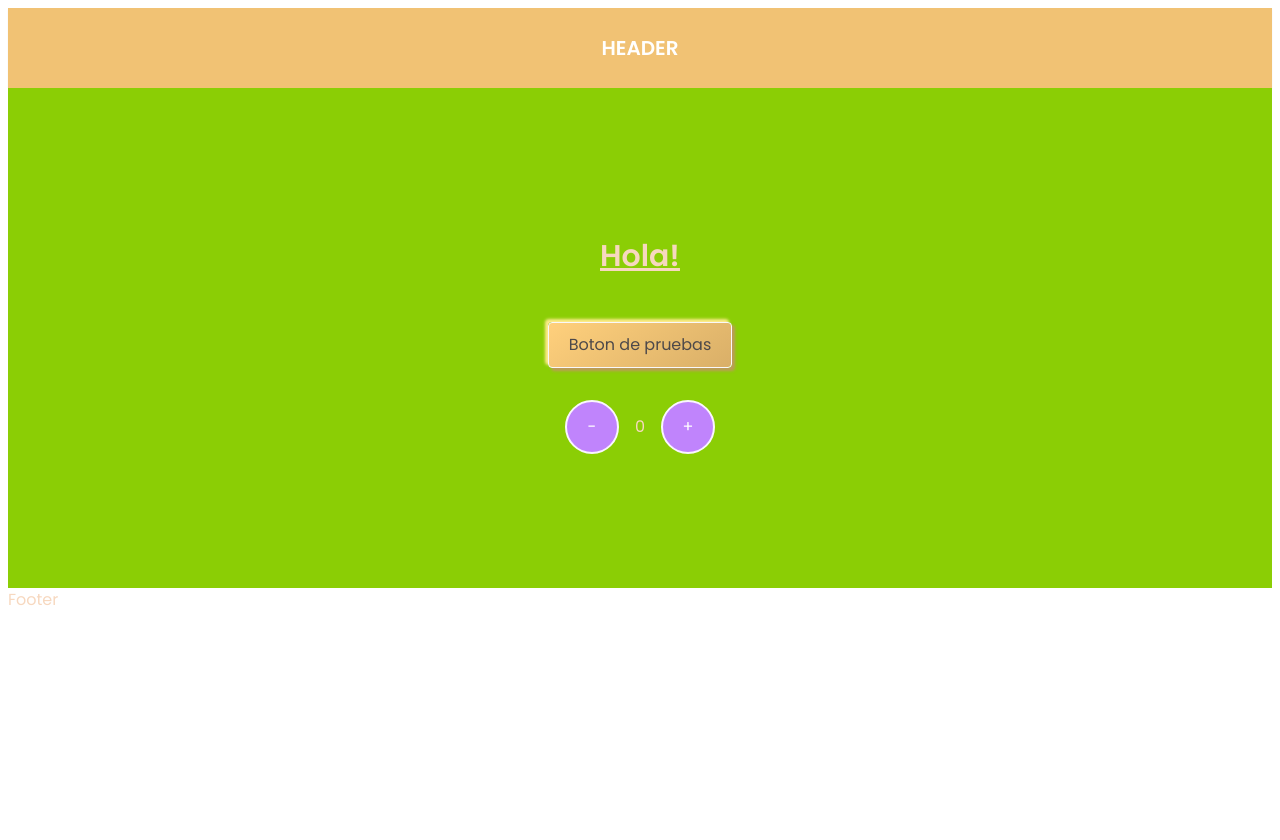
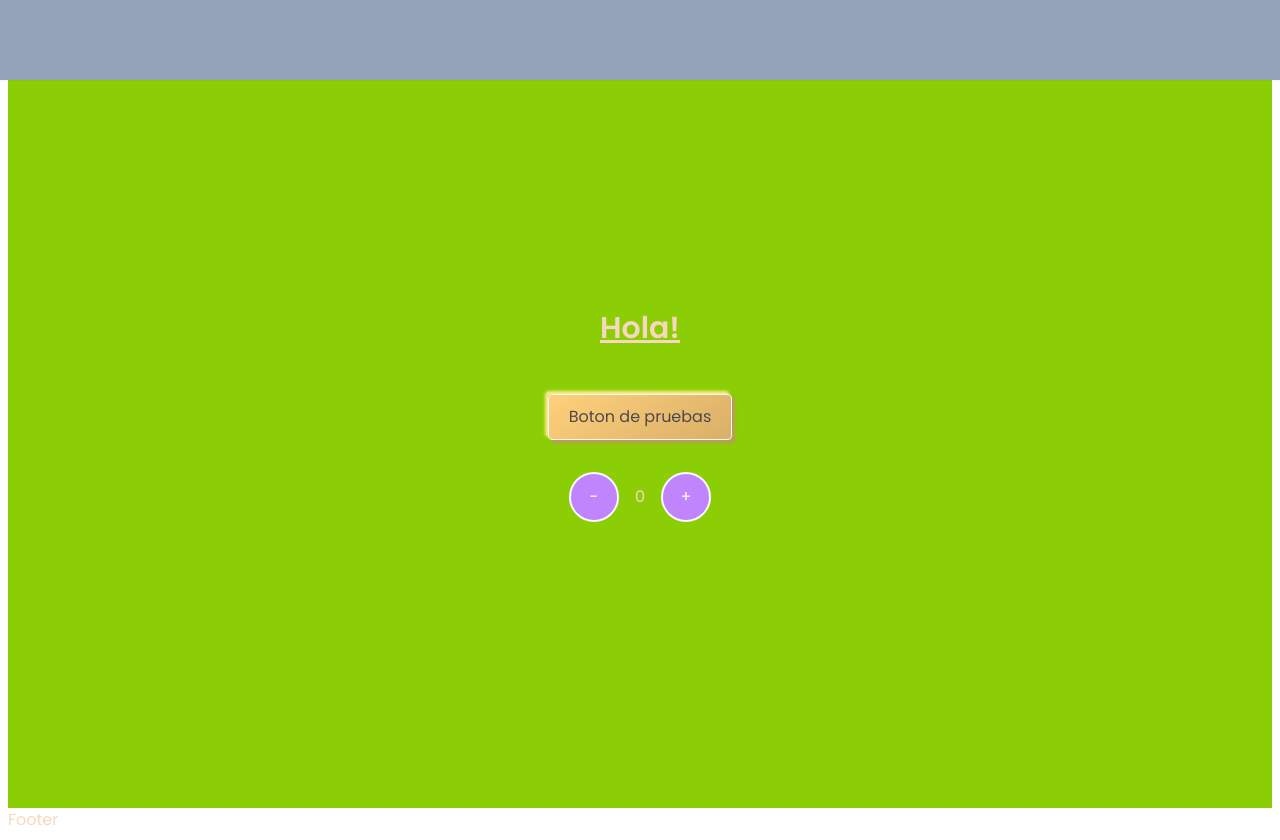
Before and after one commit to manuelperezdearce/s10-nc, a React (Vite) app in the folder frontend/: page / in a window 1280 px wide. Before the commit the page ends 800 px from the top, so only its background shows below. Built offline with nearby package versions, Linux system fonts and the light colour scheme; the HTML template or start-up script is replaced by a standard one.

Commit message:
comienzo nav

```diff
--- a/frontend/src/index.css
+++ b/frontend/src/index.css
@@ -38,7 +38,7 @@
 * {
   padding: 0;
   margin: 0;
-  box-sizing: content-box;
+  box-sizing: border-box;
 }
 
 body {
--- a/frontend/src/layout/Header/Header.jsx
+++ b/frontend/src/layout/Header/Header.jsx
@@ -1,8 +1,18 @@
-import React from 'react'
+import React, { useState } from 'react'
 
 const Header = () => {
+  const [isOpem, setIdOpen] = useState(false)
+
+  const handleToggle = () => {
+    setIdOpen(!isOpem)
+  }
+
   return (
-    <div className='w-full h-[80px] bg-lightBrownCustom text-white flex justify-center items-center font-bold text-xl text-[titulo] uppercase text-center shadow-sm '>Header</div>
+    <header className='fixed top-0 -left-[400px] lg:left-0 w-screen h-[80px] bg-lightBrownCustom text-white flex justify-center items-center font-bold text-xl text-[titulo] uppercase text-center shadow-sm '>
+      <div className='w-full h-[80px] bg-slate-400 top-0 left-0'>
+        <nav />
+      </div>
+    </header>
   )
 }
 
--- a/frontend/src/layout/Main/Main.jsx
+++ b/frontend/src/layout/Main/Main.jsx
@@ -3,7 +3,7 @@ import Counter from '../../components/counter/Counter'
 
 const Main = () => {
   return (
-    <div className='w-full h-[500px] bg-greenCustom overflow-hidden p-[1rem] box-border flex flex-col justify-center items-center content-center gap-[2rem]'>
+    <div className='w-full h-screen bg-greenCustom overflow-hidden p-[1rem] box-border flex flex-col justify-center items-center content-center gap-[2rem]'>
       <h1 className='w-full p-[1rem] text-3xl font-bold underline text-center'>
         Hola!
       </h1>
```
